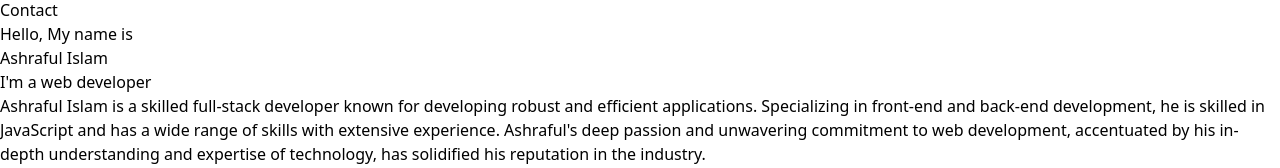
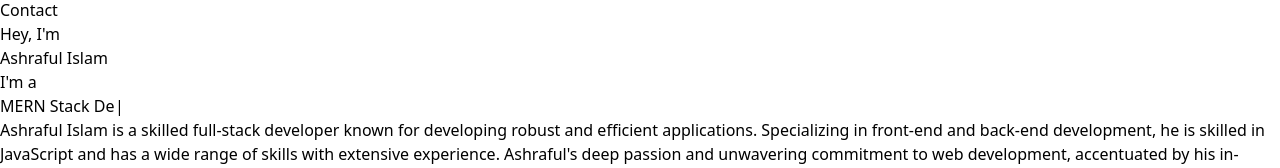
Before and after one commit to theashrafislam/ashraful-islam, a Next.js app: page / in a window 1280 px wide. Shown: the part 162-330 px from the top of the page. Built offline with nearby package versions, Linux system fonts and the light colour scheme.

Commit message:
intregration type writer package

```diff
--- a/package.json
+++ b/package.json
@@ -16,7 +16,8 @@
     "react": "^18",
     "react-dom": "^18",
     "react-hot-toast": "^2.4.1",
-    "react-icons": "^5.3.0"
+    "react-icons": "^5.3.0",
+    "typewriter-effect": "^2.21.0"
   },
   "devDependencies": {
     "eslint": "^8",
--- a/src/app/Components/HomePage/HomePage.jsx
+++ b/src/app/Components/HomePage/HomePage.jsx
@@ -1,6 +1,8 @@
+"use client"
 import Image from "next/image";
 import DownloadButton from "../Button/downloadButton";
-// import downloadButton from "../Button";
+import Typewriter from 'typewriter-effect';
+import TypeWriter from "../TypeWriter/TypeWriter";
 
 const HomePage = () => {
     // const handleDownload = () => {
@@ -12,22 +14,19 @@ const HomePage = () => {
                 {/* Text Section */}
                 <div className="flex flex-col gap-4 md:gap-6 justify-center items-start text-start md:text-left md:w-3/5">
                     <h1 className="text-2xl md:text-4xl font-bold">
-                        Hello, My name is <br /><span className="text-orange-500">Ashraful Islam</span>
+                        Hey, I&apos;m <br /><span className="text-orange-500">Ashraful Islam</span>
                     </h1>
-                    <h2 className="text-xl md:text-3xl font-semibold">
-                        I&apos;m a web <span className="text-orange-500">developer</span>
-                    </h2>
+                    <h2 className="text-xl md:text-3xl font-semibold flex gap-2 items-center"><span>I&apos;m a</span> <span className="text-orange-500" ><TypeWriter /></span></h2>
+                    {/* <h2 className="text-xl md:text-3xl font-semibold">
+                        I&apos;m a <span className="text-orange-500"><TypeWriter /></span>
+                    </h2> */}
                     <p className="text-base md:text-xl leading-relaxed text-gray-300">
                         Ashraful Islam is a skilled full-stack developer known for developing robust and efficient applications.
                         Specializing in front-end and back-end development, he is skilled in JavaScript and has a wide range of skills with extensive experience.
                         Ashraful&apos;s deep passion and unwavering commitment to web development, accentuated by his in-depth understanding and expertise of technology,
                         has solidified his reputation in the industry.
                     </p>
-                    {/* <button onClick={handleDownload} className="bg-orange-500 text-white text-lg px-6 py-3 rounded-full hover:bg-orange-600 transition mt-4">
-                        Download Resume
-                    </button> */}
-                    {/* <downloadButton /> */}
-                    <DownloadButton/>
+                    <DownloadButton />
                 </div>
 
                 {/* Image Section */}
--- /dev/null
+++ b/src/app/Components/TypeWriter/TypeWriter.jsx
@@ -0,0 +1,22 @@
+"use client"
+import Typewriter from 'typewriter-effect';
+
+const TypeWriter = () => {
+
+    return (
+        <Typewriter
+            options={{
+                strings: [
+                    "MERN Stack Developer",
+                    "React JS Developer",
+                    "Next JS Developer",
+                    "Frontend Developer",
+                ],
+                autoStart: true,
+                loop: true,
+            }}
+        />
+    );
+};
+
+export default TypeWriter;
```
Also changed, not shown: 1 other file (tests, documents, lock files or other folders).
